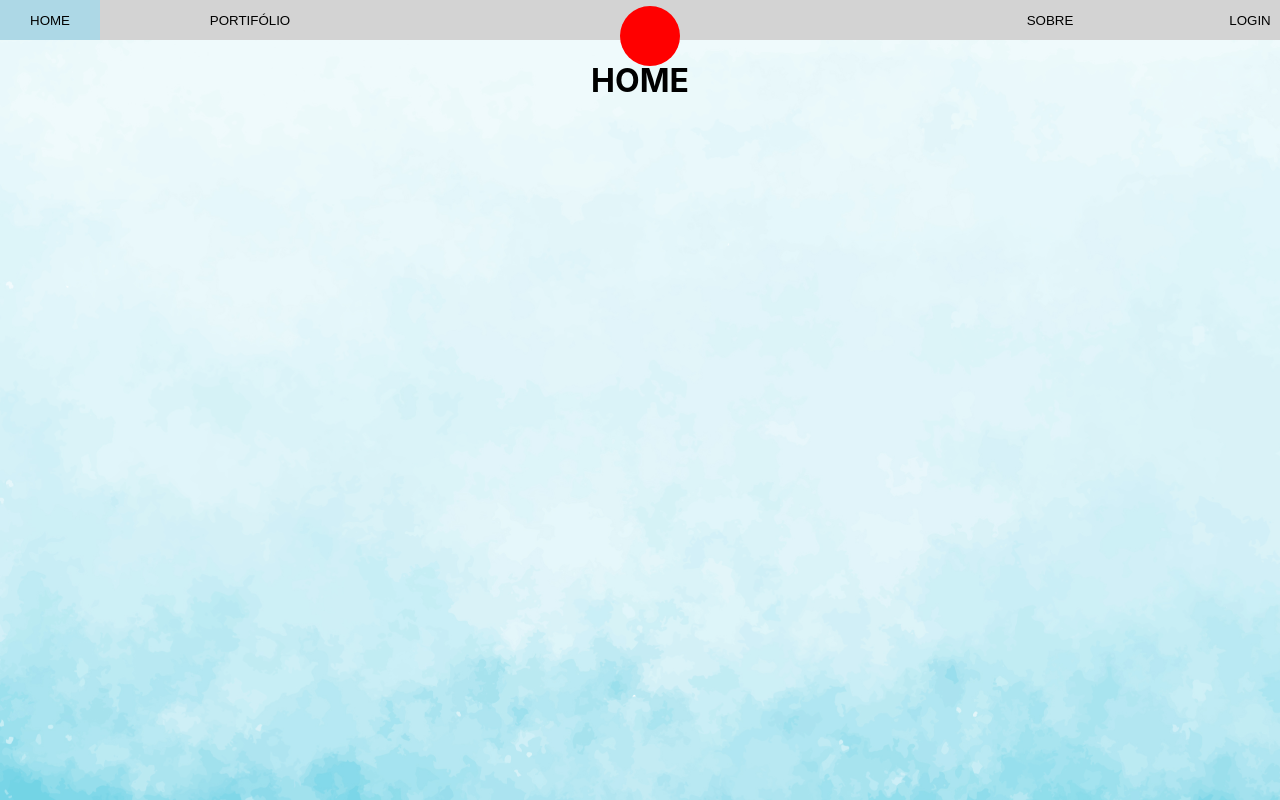
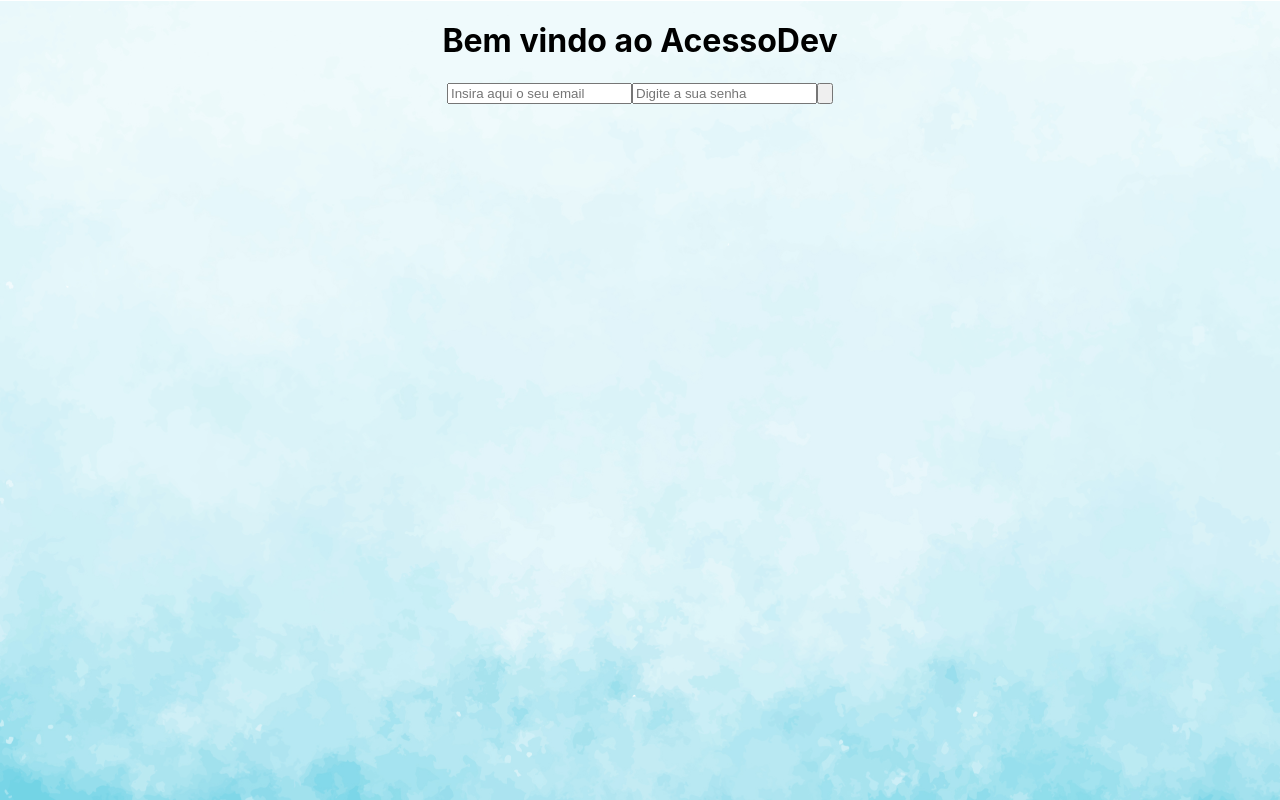
Before and after one commit to ThattoDev/AcessoDev-Front, a React (Create React App) app: page / in a window 1280 px wide. Built offline with nearby package versions, Linux system fonts and the light colour scheme; the HTML template or start-up script is replaced by a standard one.

Commit message:
Criação da tela de login, inicio.

```diff
--- a/src/App.jsx
+++ b/src/App.jsx
@@ -1,10 +1,11 @@
 import './App.css';
-import {Home} from './screens/Home';
-
+// import {Home} from './screens/Home';
+import {Login} from './screens/login';
 function App() {
   return (
     <div className="App">
-      <Home/>
+      {/* <Home/> */}
+      <Login/>
     </div>
   );
 }
--- a/src/components/Header/style.jsx
+++ b/src/components/Header/style.jsx
@@ -33,7 +33,7 @@
 export const ContainerLogo = styled.div`
   display: flex;
   justify-content: center;
-  align-itens: center;
+  align-items: center;
   margin: 0 350px
 
 `;
--- a/src/screens/Home/index.jsx
+++ b/src/screens/Home/index.jsx
@@ -35,8 +35,9 @@
                     </NavBarDireito>
                 </ContainerNavbar>
             </Header>
-            <h1>HOME</h1>
-
+            <a href="../login">
+                <h1>HOME</h1>
+            </a>
 
         </>
     )
--- /dev/null
+++ b/src/screens/login/index.jsx
@@ -0,0 +1,13 @@
+import { P } from "../../components/Header/style"
+
+export const Login = () => {
+
+    return(
+        <>
+            <h1>Bem vindo ao AcessoDev</h1>
+            <input type="text" placeholder="Insira aqui o seu email" />
+            <input type="password" placeholder="Digite a sua senha" />
+            <input type="button"/>
+        </>
+    );
+}
```
Also changed, not shown: src/routes/index.jsx (+3 -4 lines), src/screens/login/style.jsx (added).
